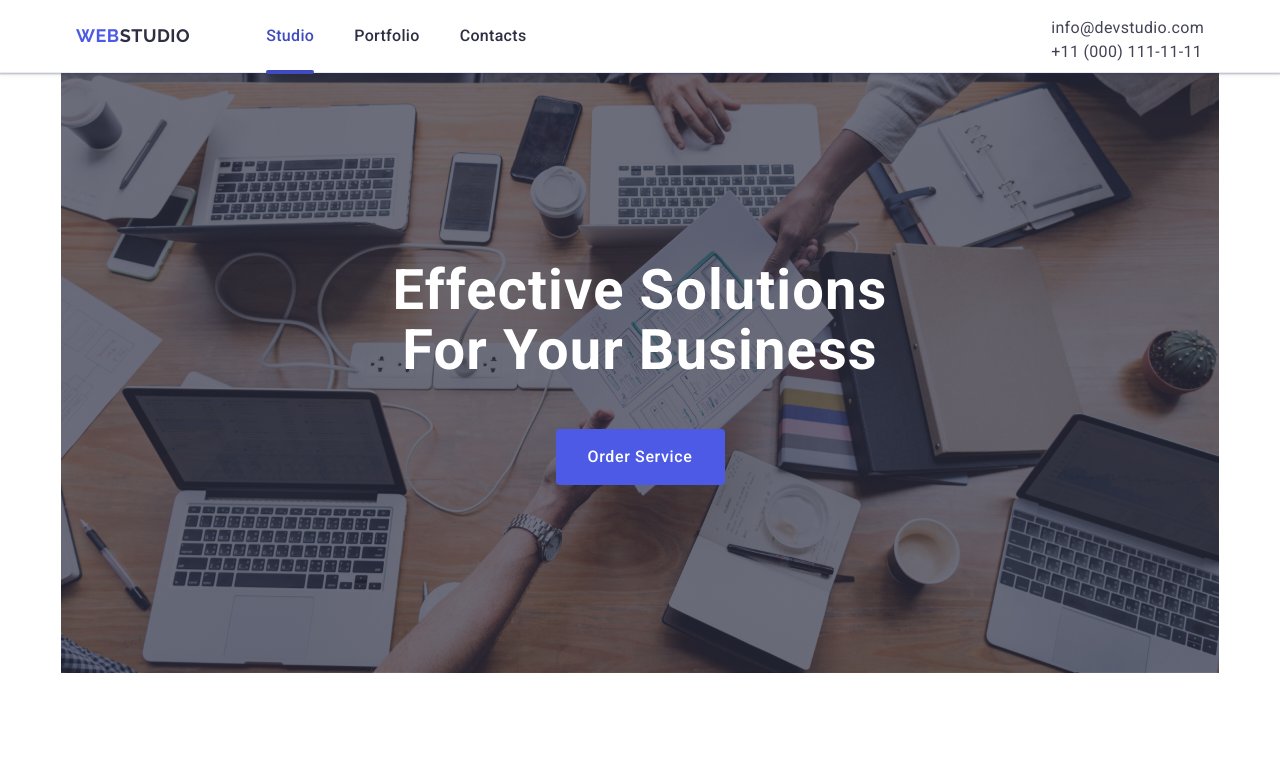
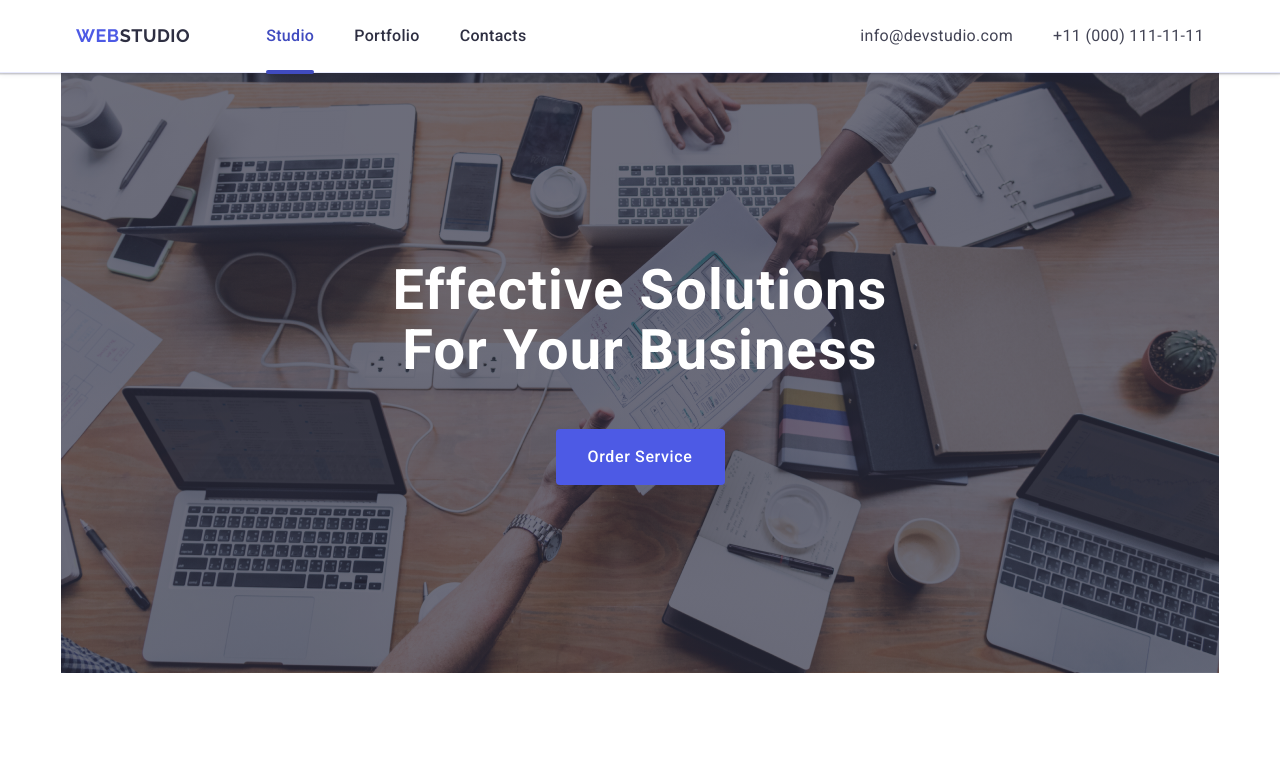
Before and after one commit to MaDeR04eK/goit-markup-hw-05, a plain HTML site: page index.html in a window 1280 px wide. Shown: the top 765 px of the page. Drawn offline with nearby package versions, Linux system fonts and the light colour scheme.

Commit message:
finish adaptive header

```diff
--- a/css/media.css
+++ b/css/media.css
@@ -18,6 +18,7 @@
     .address-header {
         display: flex;
         flex-direction: column;
+        justify-content: center;
     }
 
     .header-list {
@@ -28,8 +29,8 @@
         flex-direction: column;
         justify-content: center;
         margin-left: 0;
-        gap: 0px;
-        margin-top: 16px;
+        gap: 12px;
+        margin-top: 0;
         margin-bottom: 0;
     }
 
@@ -148,6 +149,13 @@
         height: 72px;
     }
 
+    .site-contacts {
+        flex-direction: row;
+        justify-content: center;
+        gap: 40px;
+        margin-top: 0;
+    }
+
     .section-main {
         padding: 188px 0;
         max-width: 1158px;
@@ -155,7 +163,6 @@
         rgba(46, 47, 66, 0.70)),
         url(../images/hero/bg-main_desk.jpg);
     }
-
     .button-primary {
         margin-top: 48px;
     }
```
